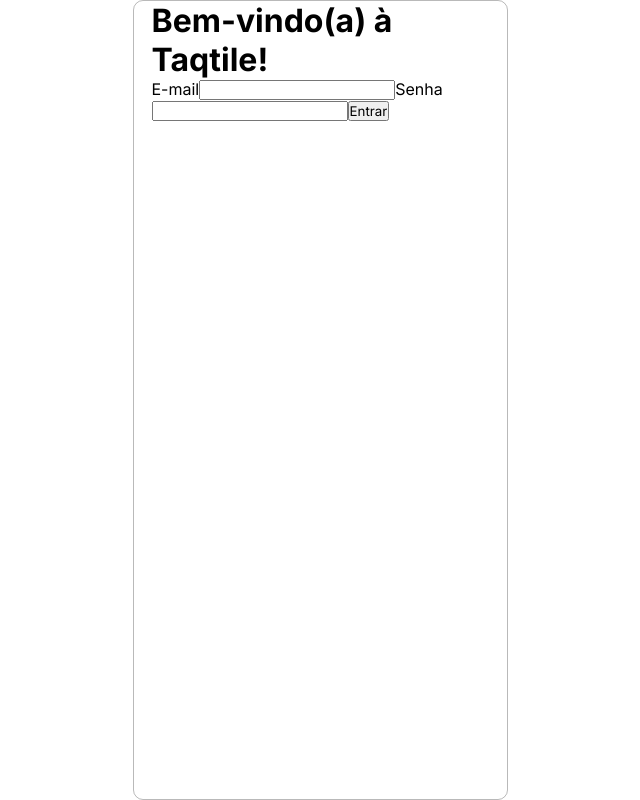
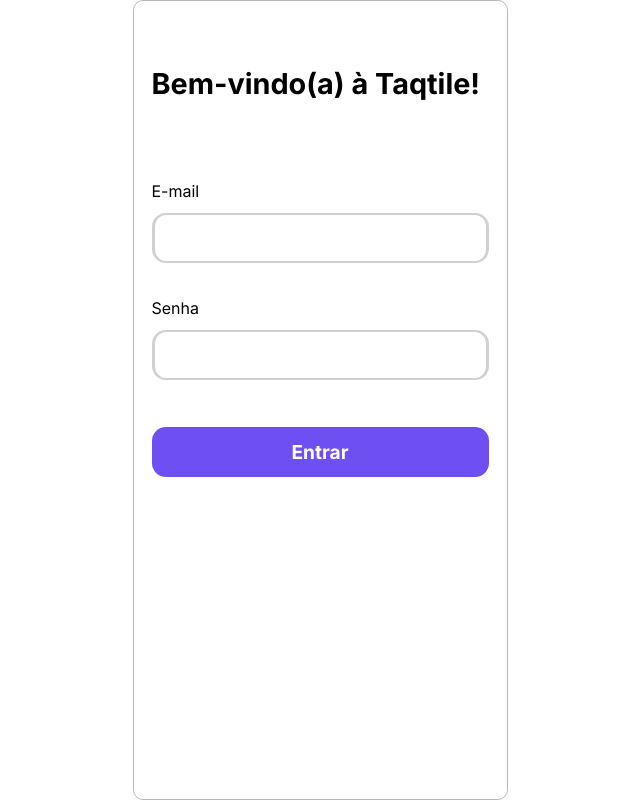
Before and after one commit to reury-cardoso/desafio.taqtile, a React (Vite) app: page / in a window 1280 px wide. Shown: the whole page, without its empty margins (320-960 px from the left). Built offline with nearby package versions, Linux system fonts and the light colour scheme.

Commit message:
feat: add styling in login page

```diff
--- a/src/page/home/login.css
+++ b/src/page/home/login.css
@@ -0,0 +1,50 @@
+:root {
+  --primary-color: #6d4ff2;
+  --secondary-color: #d1d1d1;
+  --hover-color: #5c3dcf;
+}
+
+.welcome-heading {
+  font-size: 1.8rem;
+  font-weight: 700;
+  margin: 65px 0 80px 0;
+}
+
+.form-login {
+  display: flex;
+  flex-direction: column;
+
+  > input {
+    height: 50px;
+    margin: 12px 0 35px 0;
+    padding: 0 20px;
+    border-radius: 14px;
+    border-width: 2px 3px;
+    border-style: solid;
+    border-color: var(--secondary-color);
+    outline: none;
+    transition: border-color 0.3s;
+
+    &:focus {
+      border-color: var(--primary-color);
+    }
+  }
+
+  > button {
+    height: 50px;
+    margin: 12px 0 35px 0;
+    border-radius: 14px;
+    border: none;
+    background-color: var(--primary-color);
+    color: #fff;
+    font-size: 1.2rem;
+    font-weight: 700;
+    cursor: pointer;
+    outline: none;
+    transition: background-color 0.3s;
+
+    &:hover {
+      background-color: var(--hover-color);
+    }
+  }
+}
--- a/src/page/home/login.tsx
+++ b/src/page/home/login.tsx
@@ -5,11 +5,11 @@ export function Login() {
     <div>
       <h1 className="welcome-heading">Bem-vindo(a) à Taqtile!</h1>
       <form className='form-login' action=''>
-        <label htmlFor='inputEmail'>E-mail</label>
-        <input id='inputEmail' type='email' />
+        <label htmlFor='input-email'>E-mail</label>
+        <input id='input-email' type='email' required/>
 
-        <label htmlFor='inputPassword'>Senha</label>
-        <input id='inputPassword' type='password' />
+        <label htmlFor='input-password'>Senha</label>
+        <input id='input-password' type='password' required/>
 
         <button type='submit'>Entrar</button>
       </form>
```
